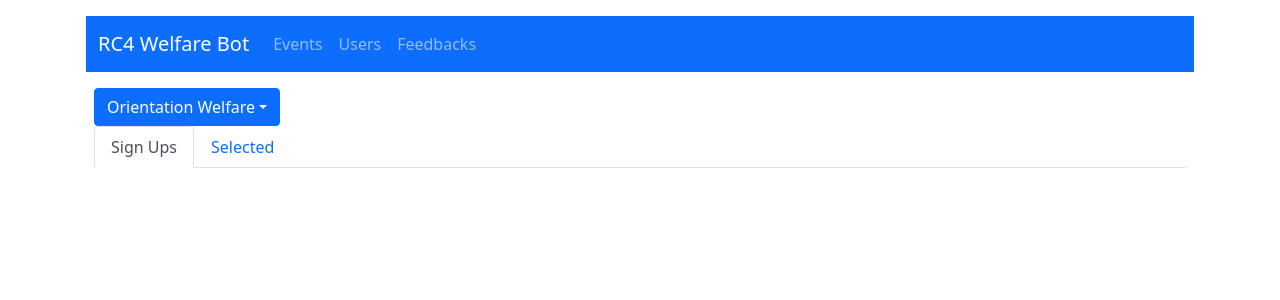
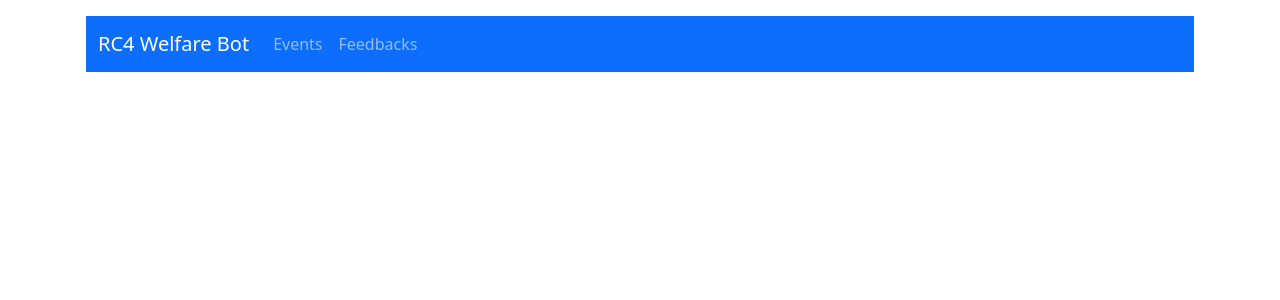
Before and after one commit to Bryanleongys/Bryanleongys.github.io, a React (Create React App) app in the folder client/: page /users in a window 1280 px wide. Shown: the top 300 px of the page. Built offline with nearby package versions, Linux system fonts and the light colour scheme.

Commit message:
removed Users tab

```diff
--- a/client/src/App.js
+++ b/client/src/App.js
@@ -7,7 +7,6 @@ import Navbar from "react-bootstrap/Navbar";
 import Nav from "react-bootstrap/Nav";
 import { BrowserRouter as Router, Switch, Route, Link } from "react-router-dom";
 import EventScreen from "./components/EventScreen";
-import UserScreen from "./components/UserScreen";
 import FeedbackScreen from "./components/FeedbackScreen";
 import HomeScreen from "./components/HomeScreen";
 
@@ -24,9 +23,6 @@ const App = () => (
           <Nav className="me-auto">
             <Nav.Link as={Link} to={"/events"}>
               Events
-            </Nav.Link>
-            <Nav.Link as={Link} to={"/users"}>
-              Users
             </Nav.Link>
             <Nav.Link as={Link} to={"/feedbacks"}>
               Feedbacks
@@ -46,7 +42,6 @@ const App = () => (
       <Switch>
         <Route path="/home" component={HomeScreen} />
         <Route path="/events" component={EventScreen} />
-        <Route path="/users" component={UserScreen} />
         <Route path="/feedbacks" component={FeedbackScreen} />
       </Switch>
     </Container>
--- a/client/src/components/UserScreen.js
+++ /dev/null
@@ -1,70 +0,0 @@
-import React from "react";
-import { Container, Dropdown, Nav, Button } from "react-bootstrap";
-import { Switch, Route, Link, useRouteMatch } from "react-router-dom";
-import UserTable from "./users/UserTable";
-
-const UserScreen = () => {
-  let match = useRouteMatch();
-  const events = ["Orientation Welfare", "RC4 Welfare", "Recess Week Welfare"];
-  const eventSignUp = [
-    { event: "Orientation Welfare", usernames: ["bryanwhl", "smulboi"] },
-    { event: "RC4 Welfare", usernames: ["bryanlys", "bryant"] },
-    { event: "Recess Week Welfare", usernames: ["smallboi", "smolboi99"] },
-  ];
-  const [dropdownItem, setDropdownItem] = React.useState(events[0]);
-
-  const handlePress = (event) => {
-    setDropdownItem(event);
-  };
-
-  const showTable = () => {
-    return (
-      <Nav variant="tabs" defaultActiveKey="link-0">
-        <Nav.Item>
-          <Nav.Link as={Link} to={`${match.url}/sign-ups`} eventKey="link-0">
-            Sign Ups
-          </Nav.Link>
-        </Nav.Item>
-        <Nav.Item>
-          <Nav.Link as={Link} to={`${match.url}/selected`} eventKey="link-1">
-            Selected
-          </Nav.Link>
-        </Nav.Item>
-      </Nav>
-    );
-  };
-
-  const showRoutes = () => {
-    var index = eventSignUp
-      .map((e) => {
-        return e.event;
-      })
-      .indexOf(dropdownItem);
-    var arrayHandles = eventSignUp[index].usernames;
-    return (
-      <Route path={`${match.url}/selected`}>
-        <UserTable arrayHandles={arrayHandles} />
-      </Route>
-    );
-  };
-
-  return (
-    <Container>
-      <Dropdown>
-        <Dropdown.Toggle id="dropdown-basic">{dropdownItem}</Dropdown.Toggle>
-        <Dropdown.Menu>
-          {events.map((event, index) => {
-            return (
-              <Dropdown.Item onClick={() => handlePress(event)} key={index}>
-                {event}
-              </Dropdown.Item>
-            );
-          })}
-        </Dropdown.Menu>
-      </Dropdown>
-      {showTable()}
-      <Switch>{showRoutes()}</Switch>
-    </Container>
-  );
-};
-export default UserScreen;
```
